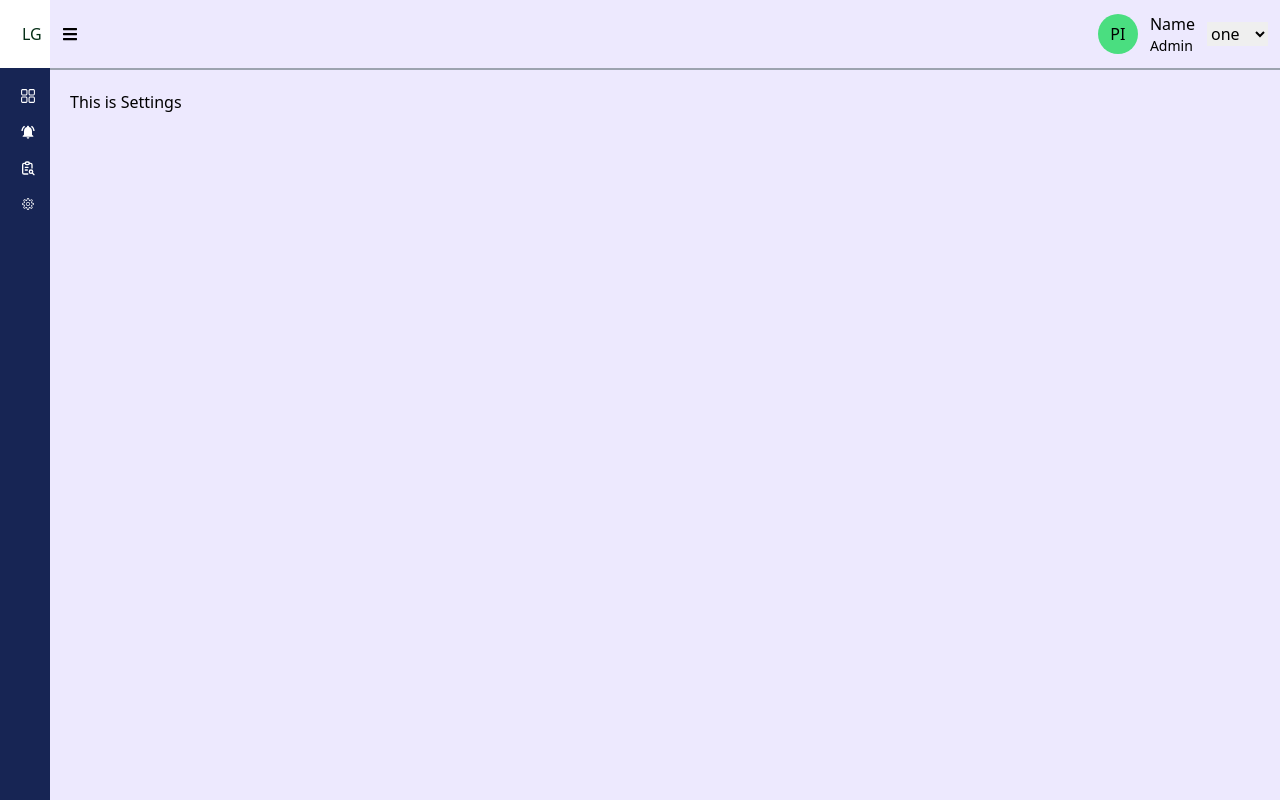
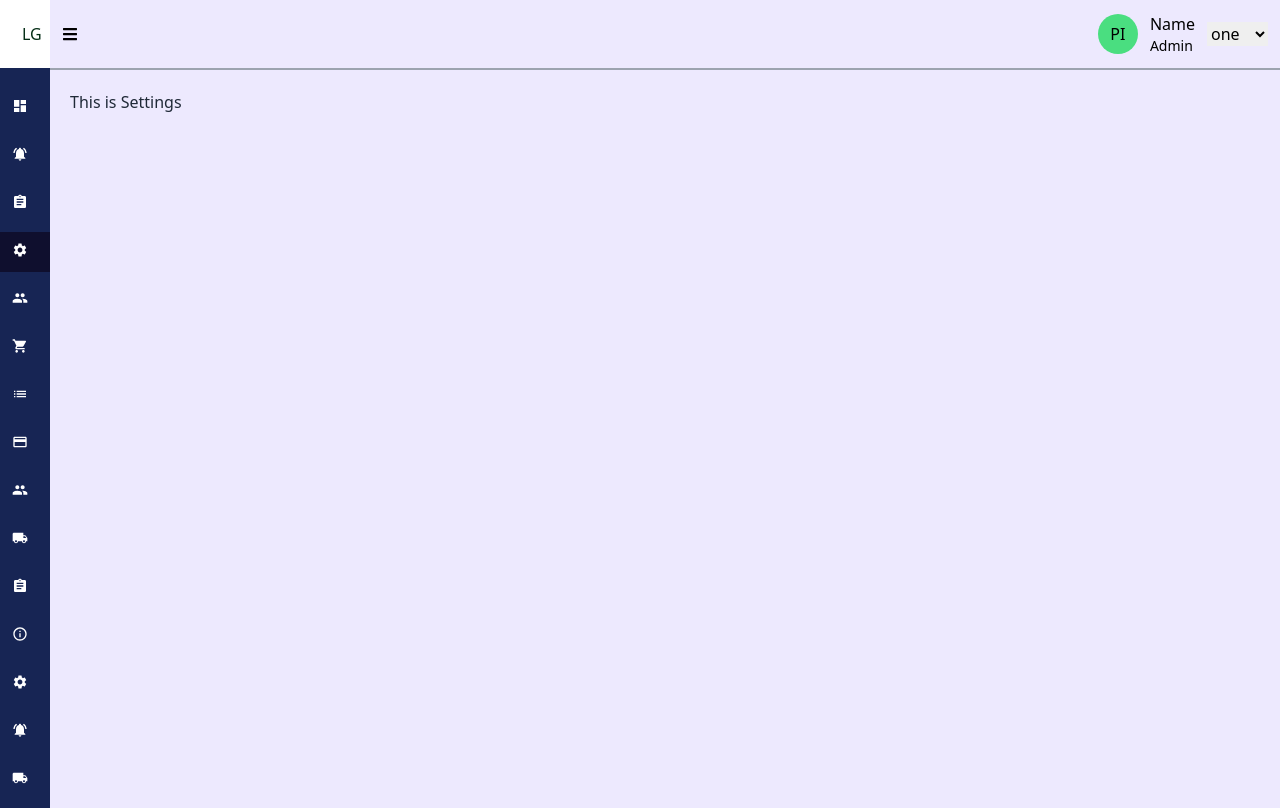
Before and after one commit to bapibiswas100808/my-sample-dashboard, a React (Vite) app: page /settings in a window 1280 px wide. Built offline with nearby package versions, Linux system fonts and the light colour scheme.

Commit message:
sidebar data and tooltip added

```diff
--- a/package.json
+++ b/package.json
@@ -24,6 +24,7 @@
     "@types/react-dom": "^18.2.21",
     "@vitejs/plugin-react": "^4.2.1",
     "autoprefixer": "^10.4.18",
+    "daisyui": "^4.7.3",
     "eslint": "^8.57.0",
     "eslint-plugin-react": "^7.34.0",
     "eslint-plugin-react-hooks": "^4.6.0",
--- a/src/App.css
+++ b/src/App.css
@@ -0,0 +1,3 @@
+.active {
+  background-color: #0a011495;
+}
--- a/src/Components/Header/Header.jsx
+++ b/src/Components/Header/Header.jsx
@@ -3,10 +3,10 @@ import PropTypes from "prop-types";
 
 const Header = ({ handleToggle }) => {
   return (
-    <div className="p-3 flex justify-between items-center bg-violet-100 border-b-2 border-gray-400">
+    <div className="text-black p-3 flex justify-between items-center bg-violet-100 border-b-2 border-gray-400 sticky top-0 ">
       <div>
         <h2>
-          <FaBars onClick={handleToggle} />
+          <FaBars className="cursor-pointer" onClick={handleToggle} />
         </h2>
       </div>
       <div className="flex items-center gap-3">
--- a/src/Components/SideBar/SideBar.jsx
+++ b/src/Components/SideBar/SideBar.jsx
@@ -1,44 +1,327 @@
 import { NavLink } from "react-router-dom";
 import PropTypes from "prop-types";
-import { RxDashboard } from "react-icons/rx";
-import { MdNotificationsActive } from "react-icons/md";
-import { TbReportSearch } from "react-icons/tb";
-import { CiSettings } from "react-icons/ci";
+import {
+  MdDashboard,
+  MdNotificationsActive,
+  MdAssignment,
+  MdSettings,
+  MdPeople,
+  MdShoppingCart,
+  MdList,
+  MdPayment,
+  MdGroup,
+  MdLocalShipping,
+  MdInfoOutline,
+  MdRateReview,
+} from "react-icons/md";
+
+import { useState } from "react";
 
 const SideBar = ({ children, isOpen }) => {
-  console.log(isOpen);
+  const [isSettingOpen, setIsSettingOpen] = useState(null);
+  const handleIsOpen = (idx) => {
+    setIsSettingOpen(idx === isSettingOpen ? null : idx);
+  };
   const menuItems = [
-    { name: "Dashboard", id: 1, icon: <RxDashboard />, path: "/dashboard" },
+    { name: "Dashboard", id: 1, icon: <MdDashboard />, path: "/dashboard" },
     {
-      name: "Notifications",
+      name: "Send Notifications",
       id: 2,
       icon: <MdNotificationsActive />,
       path: "/notification",
     },
-    { name: "Reports", id: 3, icon: <TbReportSearch />, path: "/report" },
-    { name: "Settings", id: 4, icon: <CiSettings />, path: "/settings" },
+    { name: "Reports", id: 3, icon: <MdAssignment />, path: "/report" },
+    {
+      name: "Settings",
+      id: 4,
+      icon: <MdSettings />,
+      path: "/settings",
+      subItems: [
+        {
+          name: "Global Settings",
+          id: 5,
+          icon: <MdPeople />,
+          path: "/settings/global",
+        },
+        {
+          name: "App Settings",
+          id: 6,
+          icon: <MdShoppingCart />,
+          path: "/settings/app",
+        },
+        {
+          name: "Banner Settings",
+          id: 7,
+          icon: <MdInfoOutline />,
+          path: "/settings/banner",
+        },
+        {
+          name: "Staffs Settings",
+          id: 8,
+          icon: <MdList />,
+          path: "/settings/staff",
+        },
+      ],
+    },
+    { name: "Customers", id: 9, icon: <MdPeople />, path: "/customers" },
+    {
+      name: "Inventory",
+      id: 10,
+      icon: <MdShoppingCart />,
+      path: "/inventory",
+      subItems: [
+        {
+          name: "Attributes",
+          id: 11,
+          icon: <MdPayment />,
+          path: "/inventory/attributes",
+        },
+        {
+          name: "Brands",
+          id: 12,
+          icon: <MdGroup />,
+          path: "/inventory/brands",
+        },
+        {
+          name: "Categories",
+          id: 13,
+          icon: <MdLocalShipping />,
+          path: "/inventory/categories",
+        },
+        {
+          name: "Products",
+          id: 14,
+          icon: <MdRateReview />,
+          path: "/inventory/products",
+        },
+        {
+          name: "Coupons",
+          id: 15,
+          icon: <MdDashboard />,
+          path: "/inventory/coupons",
+        },
+        {
+          name: "Deals",
+          id: 16,
+          icon: <MdNotificationsActive />,
+          path: "/inventory/deals",
+        },
+        {
+          name: "Reviews",
+          id: 17,
+          icon: <MdAssignment />,
+          path: "/inventory/reviews",
+        },
+      ],
+    },
+    {
+      name: "Orders",
+      id: 18,
+      icon: <MdList />,
+      path: "/orders",
+      subItems: [
+        {
+          name: "Order List",
+          id: 19,
+          icon: <MdDashboard />,
+          path: "/orders/list",
+        },
+        {
+          name: "Cancel Request",
+          id: 20,
+          icon: <MdNotificationsActive />,
+          path: "/orders/cancel",
+        },
+        {
+          name: "Return Request",
+          id: 21,
+          icon: <MdAssignment />,
+          path: "/orders/return",
+        },
+        {
+          name: "Reason List",
+          id: 22,
+          icon: <MdSettings />,
+          path: "/orders/reasons",
+        },
+      ],
+    },
+    {
+      name: "Payment",
+      id: 23,
+      icon: <MdPayment />,
+      path: "/payment",
+      subItems: [
+        {
+          name: "Transaction List",
+          id: 24,
+          icon: <MdSettings />,
+          path: "/payment/transactions",
+        },
+        {
+          name: "Bank Information",
+          id: 25,
+          icon: <MdGroup />,
+          path: "/payment/bank-info",
+        },
+        {
+          name: "Pay Out List",
+          id: 26,
+          icon: <MdLocalShipping />,
+          path: "/payment/pay-out",
+        },
+        {
+          name: "Wallet Recharge",
+          id: 27,
+          icon: <MdRateReview />,
+          path: "/payment/wallet-recharge",
+        },
+      ],
+    },
+    {
+      name: "Membership",
+      id: 28,
+      icon: <MdGroup />,
+      path: "/membership",
+      subItems: [
+        {
+          name: "Membership List",
+          id: 29,
+          icon: <MdDashboard />,
+          path: "/membership/list",
+        },
+        {
+          name: "Package List",
+          id: 30,
+          icon: <MdNotificationsActive />,
+          path: "/membership/packages",
+        },
+      ],
+    },
+    {
+      name: "Delivery",
+      id: 31,
+      icon: <MdLocalShipping />,
+      path: "/delivery",
+      subItems: [
+        {
+          name: "Delivery Riders",
+          id: 32,
+          icon: <MdAssignment />,
+          path: "/delivery/riders",
+        },
+        {
+          name: "Delivery Charge",
+          id: 33,
+          icon: <MdList />,
+          path: "/delivery/charge",
+        },
+      ],
+    },
+    { name: "Reports", id: 34, icon: <MdAssignment />, path: "/reports" },
+    { name: "Facts", id: 35, icon: <MdInfoOutline />, path: "/facts" },
+    {
+      name: "Term & Policies",
+      id: 36,
+      icon: <MdSettings />,
+      path: "/term-policies",
+      subItems: [
+        {
+          name: "Privacy Policy",
+          id: 37,
+          icon: <MdList />,
+          path: "/term-policies/privacy",
+        },
+        {
+          name: "Refund Policy",
+          id: 38,
+          icon: <MdNotificationsActive />,
+          path: "/term-policies/refund",
+        },
+        {
+          name: "Return Policy",
+          id: 39,
+          icon: <MdAssignment />,
+          path: "/term-policies/return",
+        },
+        {
+          name: "Order Cancel Policy",
+          id: 40,
+          icon: <MdSettings />,
+          path: "/term-policies/cancel",
+        },
+        {
+          name: "Terms",
+          id: 41,
+          icon: <MdGroup />,
+          path: "/term-policies/terms",
+        },
+        {
+          name: "About Us",
+          id: 42,
+          icon: <MdLocalShipping />,
+          path: "/term-policies/about",
+        },
+      ],
+    },
+    {
+      name: "Messages",
+      id: 43,
+      icon: <MdNotificationsActive />,
+      path: "/messages",
+    },
+    { name: "Blogs", id: 44, icon: <MdLocalShipping />, path: "/blogs" },
   ];
   return (
     <div className="flex">
       <div
         style={{ width: isOpen ? "250px" : "50px" }}
-        className="h-screen bg-blue-950 text-white"
+        className="h-full bg-blue-950 text-white"
       >
-        <div className="flex p-[22px] justify-between bg-white">
+        <div className="flex p-[22px] justify-between bg-white sticky top-0">
           <h2 className="text-green-950">{isOpen ? "Logo" : "LG"}</h2>
         </div>
-        <div className="flex flex-col p-5 space-y-5">
+        <div className="flex flex-col mt-5">
           {menuItems.map((item, idx) => (
+            <div key={idx}>
               <NavLink
-              className="flex items-center gap-2"
-              key={idx}
+                className="flex items-center gap-2 py-2 pl-3 hover:bg-[#0a011495] mb-2"
+                activeclassname="active"
                 to={item.path}
+                onClick={() => item.subItems && handleIsOpen(idx)}
               >
-              <span> {item.icon}</span>
+                {/* <span className="text-xl"> {item?.icon}</span> */}
+                <div
+                  className="tooltip tooltip-success tooltip-right"
+                  data-tip={item.name}
+                >
+                  <button className="">{item.icon}</button>
+                </div>
                 <span style={{ display: isOpen ? "block" : "none" }}>
                   {item.name}
                 </span>
               </NavLink>
+              {idx === isSettingOpen &&
+                item.subItems &&
+                item.subItems.map((subItem, subIdx) => (
+                  <NavLink
+                    key={subIdx}
+                    className="flex items-center gap-2 py-2 pl-6 hover:bg-[#0a011495] mb-2"
+                    activeclassname="active"
+                    to={subItem.path}
+                  >
+                    <div
+                      className="tooltip tooltip-success tooltip-right"
+                      data-tip={subItem.name}
+                    >
+                      <button className="">{subItem.icon}</button>
+                    </div>
+                    <span style={{ display: isOpen ? "block" : "none" }}>
+                      {subItem.name}
+                    </span>
+                  </NavLink>
+                ))}
+            </div>
           ))}
         </div>
       </div>
--- a/tailwind.config.js
+++ b/tailwind.config.js
@@ -4,5 +4,5 @@ export default {
   theme: {
     extend: {},
   },
-  plugins: [],
+  plugins: [require("daisyui")],
 };
```
Also changed, not shown: 1 other file (tests, documents, lock files or other folders). Lines whose indentation alone changed are shown as unchanged.
